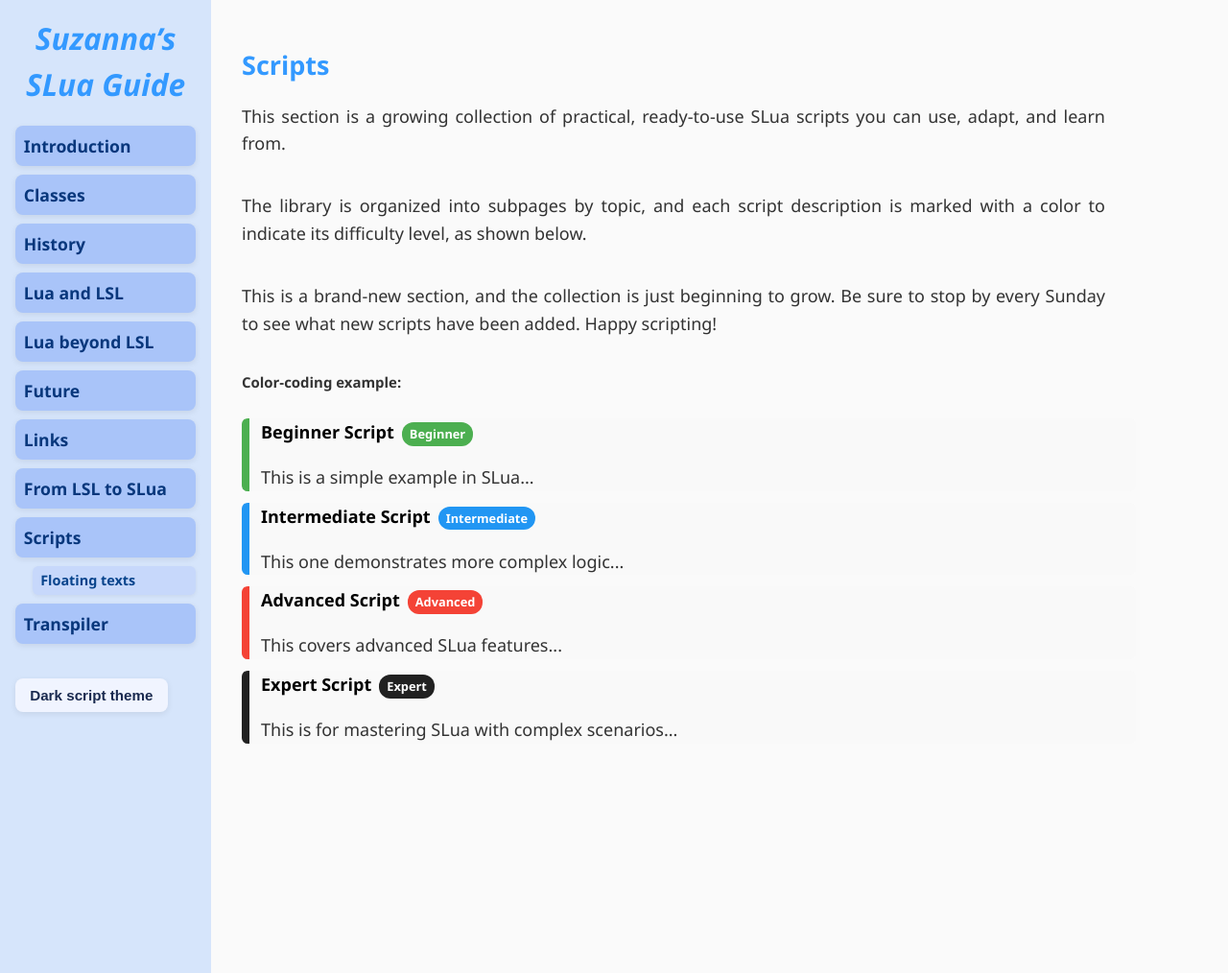
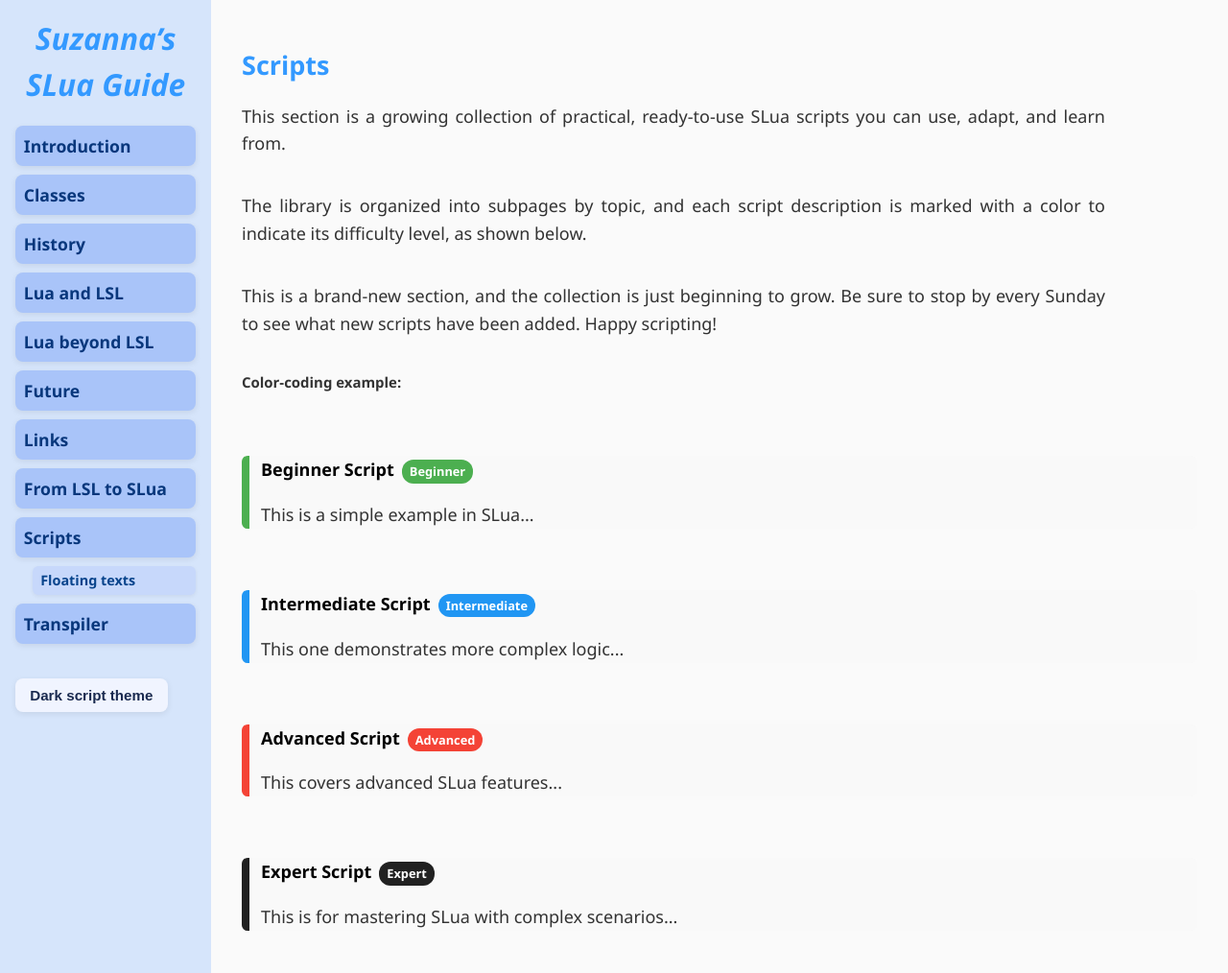
Before and after one commit to Suzanna-Linn/slua, a Jekyll site: the page built from docs/scripts.md, in a window 1280 px wide and 1014 px high. Shown: the whole window at 96% size. Built offline with Jekyll 4.4.1, drawn with Linux system fonts in a browser that asks for light colours; nearby versions of some CDN libraries; our own code applies the rules of GitHub Pages for plain Markdown files; comment, search, counter and statistics services are not loaded.

Commit message:
Update style.css

```diff
--- a/docs/assets/style.css
+++ b/docs/assets/style.css
@@ -316,7 +316,7 @@ button[disabled]:hover {
 .script-box {
   border-left: 8px solid;
   padding: 0px 12px;
-  margin: 0px 64px 12px 0;
+  margin: 64px 0px 12px 0;
   border-radius: 6px;
   background: #f9f9f9;
 }
```
